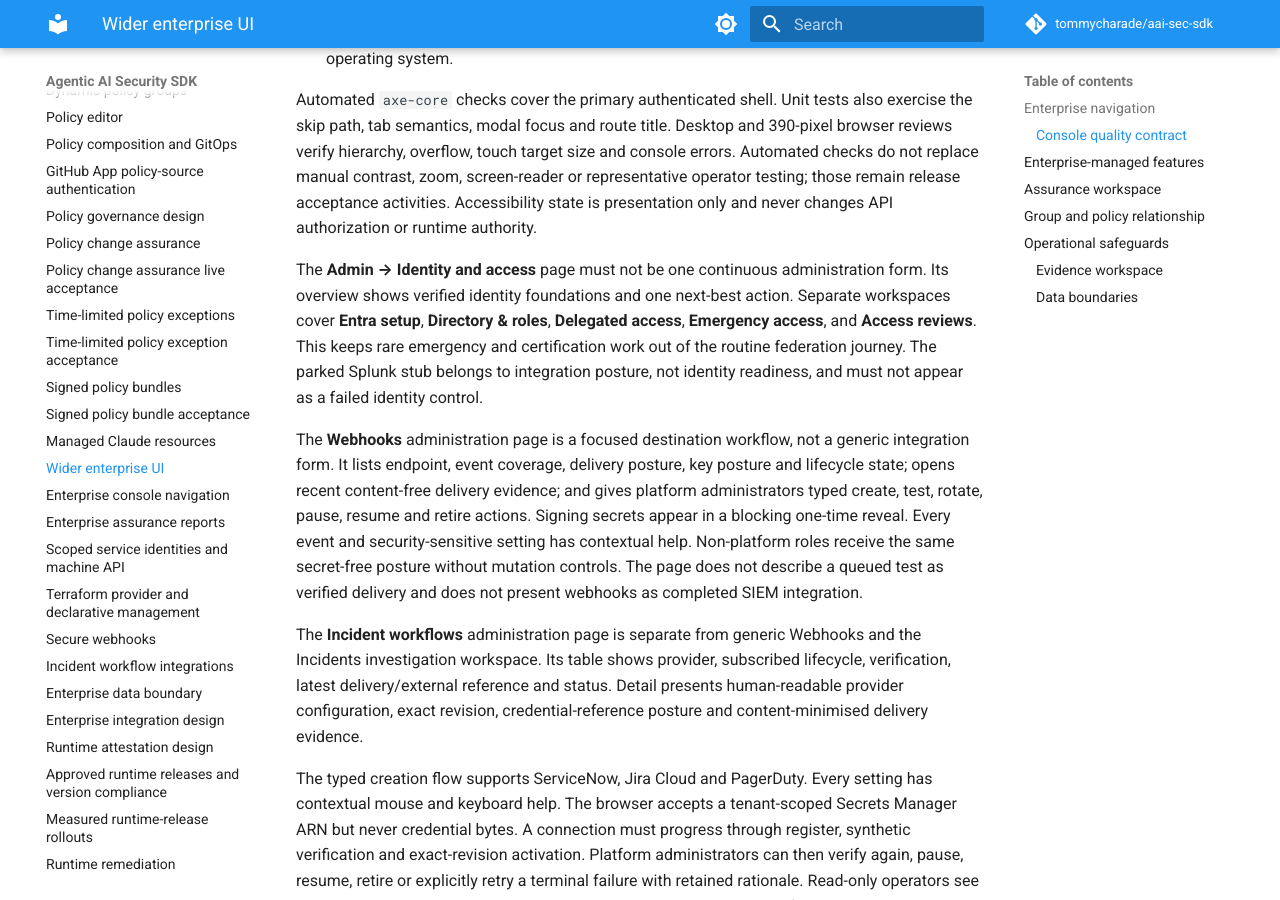
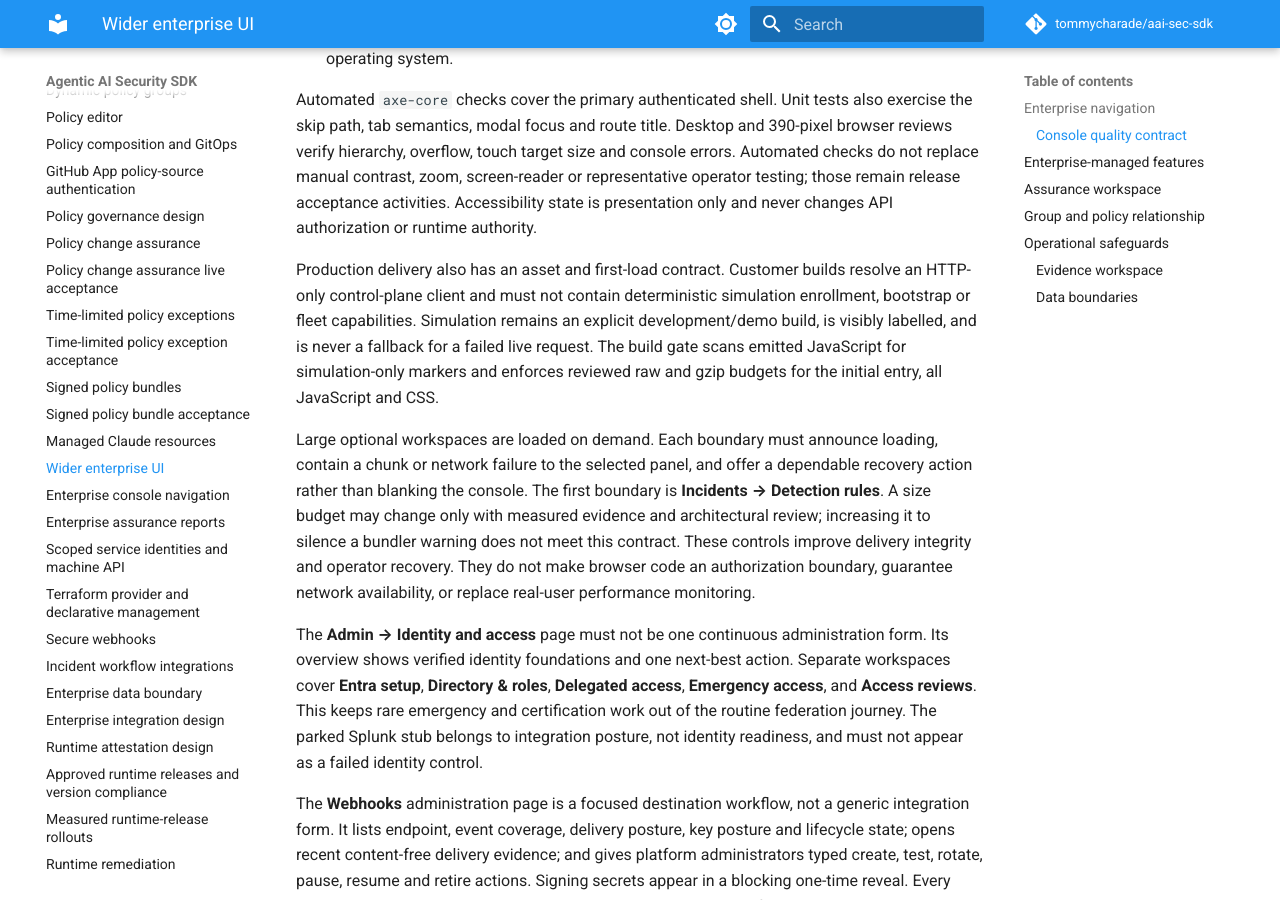
Before and after one commit to tommycharade/aai-sec-sdk, an MkDocs documentation site: the page built from docs/enterprise-ui.md, in a window 1280 px wide and 900 px high, scrolled down 1435 px. Built offline with MkDocs 1.6.1 and Material for MkDocs 9.7.7, drawn with Linux system fonts in a browser that asks for light colours; comment, search, counter and statistics services are not loaded.

Commit message:
document console delivery contract

```diff
--- a/docs/enterprise-ui.md
+++ b/docs/enterprise-ui.md
@@ -56,6 +56,23 @@ size and console errors. Automated checks do not replace manual contrast,
 zoom, screen-reader or representative operator testing; those remain release
 acceptance activities. Accessibility state is presentation only and never
 changes API authorization or runtime authority.
+
+Production delivery also has an asset and first-load contract. Customer builds
+resolve an HTTP-only control-plane client and must not contain deterministic
+simulation enrollment, bootstrap or fleet capabilities. Simulation remains an
+explicit development/demo build, is visibly labelled, and is never a fallback
+for a failed live request. The build gate scans emitted JavaScript for
+simulation-only markers and enforces reviewed raw and gzip budgets for the
+initial entry, all JavaScript and CSS.
+
+Large optional workspaces are loaded on demand. Each boundary must announce
+loading, contain a chunk or network failure to the selected panel, and offer a
+dependable recovery action rather than blanking the console. The first boundary
+is **Incidents → Detection rules**. A size budget may change only with measured
+evidence and architectural review; increasing it to silence a bundler warning
+does not meet this contract. These controls improve delivery integrity and
+operator recovery. They do not make browser code an authorization boundary,
+guarantee network availability, or replace real-user performance monitoring.
 
 The **Admin → Identity and access** page must not be one continuous
 administration form. Its overview shows verified identity foundations and one
```
Also changed, not shown: CHANGELOG.md (+6 -0 lines), docs/security-model.md (+7 -0 lines), docs/testing.md (+9 -0 lines), docs/ui.md (+8 -0 lines).
